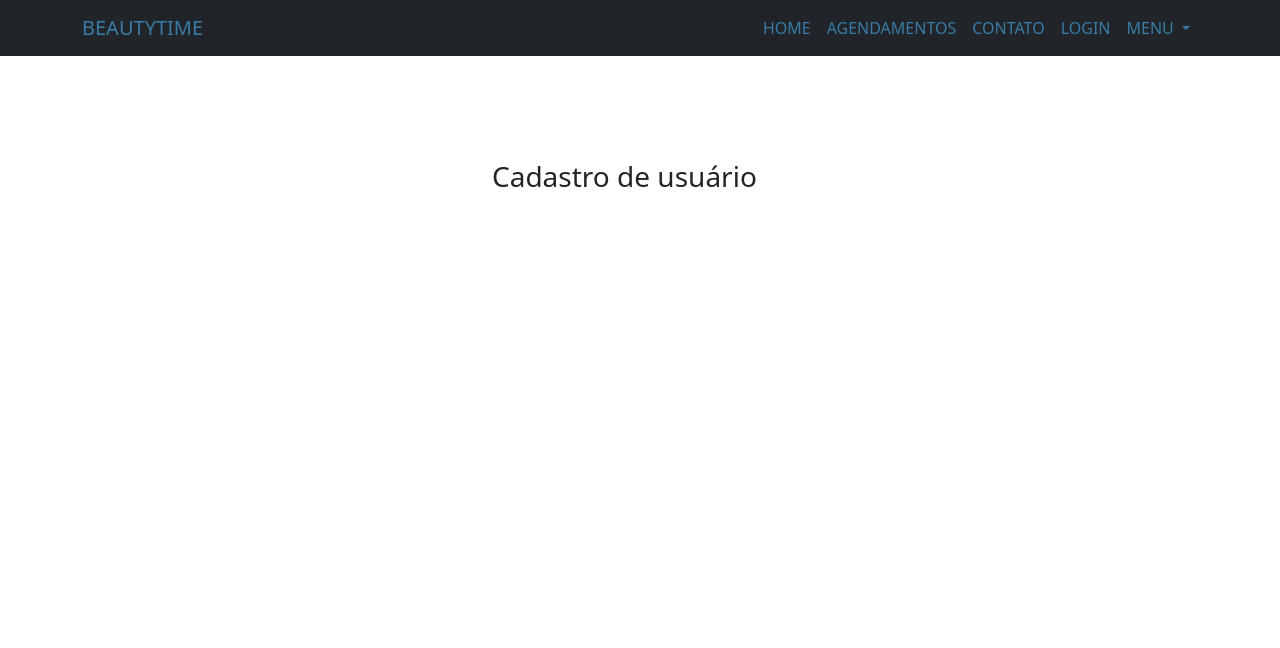
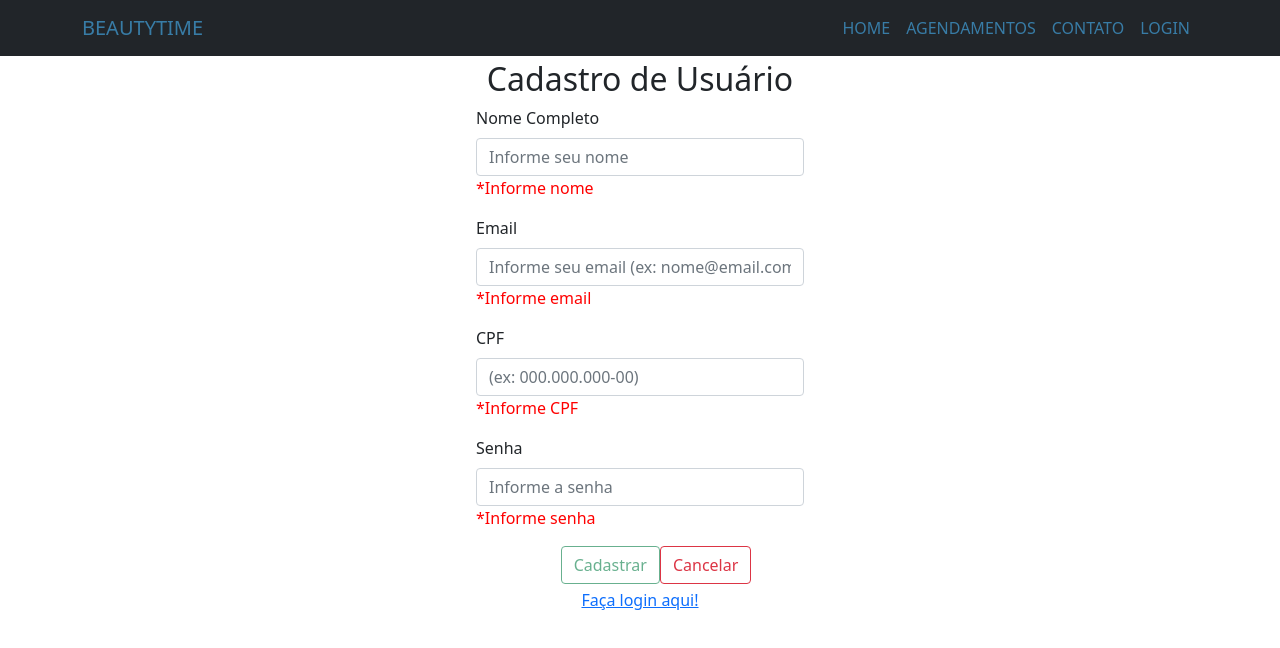
Before and after one commit to Squad-ProWay/Projeto-de-Milhoes-Angular, an Angular app: page /cadusuario in a window 1280 px wide. Shown: the top 648 px of the page. Built offline with nearby package versions, Linux system fonts and the light colour scheme; a web font is replaced by a local one.

Commit message:
Modificando navbar para ADM e USER

```diff
--- a/db.json
+++ b/db.json
@@ -44,5 +44,23 @@
       "descricao": "weqweqwe eqwewqeqweqw qwwqe",
       "id": 3
     }
+  ],
+  "usuarios": [
+    {
+      "nome": "Ana Brandão",
+      "email": "ana@gmail.com",
+      "cpf": "123.456.789-09",
+      "senha": "123",
+      "perfil": "ADM",
+      "id": 1
+    },
+    {
+      "nome": "Paty Brandão",
+      "email": "paty@gmail.com",
+      "cpf": "100.200.300-40",
+      "senha": "123",
+      "perfil": "USUARIO",
+      "id": 2
+    }
   ]
 }
--- a/src/app/app.component.html
+++ b/src/app/app.component.html
@@ -17,10 +17,10 @@
           <a routerLink="" class="nav-link active" aria-current="page" href="index.html">Contato</a>
         </li>
         <li class="nav-item">
-          <a routerLink="login" class="nav-link active" aria-current="page" href="index.html">Login</a>
+          <a *ngIf="!userLogado.email" routerLink="login" class="nav-link active" aria-current="page" href="index.html">Login</a>
         </li>
         <li class="nav-item dropdown">
-          <a class=" dropcolor nav-link dropdown-toggle" href="#" id="navbarDropdown" role="button"
+          <a *ngIf="userLogado.perfil=='ADM'" class=" dropcolor nav-link dropdown-toggle" href="#" id="navbarDropdown" role="button"
               data-bs-toggle="dropdown" aria-expanded="false">
               Menu
           </a>
@@ -33,6 +33,8 @@
       </ul>
     </div>
   </div>
+  <a *ngIf="userLogado.email" class="btn btn-logout btn-outline-primary m-2" (click)="logout()">Logout</a>
+  <label *ngIf="userLogado.email" style="color: white; margin-left: 6px;" class="bg-dark">{{ "Bem vindo(a), " + userLogado.nome + "!" }}</label>
 </nav>
 
 <!--ROUTER-->
--- a/src/app/app.component.ts
+++ b/src/app/app.component.ts
@@ -7,4 +7,22 @@ import { Component } from '@angular/core';
 })
 export class AppComponent {
   title = 'projetoCap';
+
+  userLogado: any = {}
+  pegarPerfilUsuarioConectado(){
+    let user: (string | null) = localStorage.getItem("userConectado")
+    if(user != null){
+      user = JSON.parse(user)
+      this.userLogado = user
+    }
+  }
+  constructor(){
+    this.pegarPerfilUsuarioConectado();
+  }
+
+  logout(){
+    localStorage.removeItem("userConectado")
+    window.location.reload()
+  }
+
 }
--- a/src/app/cadastro-usuario/cadastro-usuario.component.css
+++ b/src/app/cadastro-usuario/cadastro-usuario.component.css
@@ -1,5 +1,8 @@
 .container {
-    margin-top: 10rem;
-    width: 20rem;
-    height: 40rem;
+    width: 22rem;
+    margin-top: 60px;
 }
+
+.lbl-invalid {
+    color: red;
+}
--- a/src/app/cadastro-usuario/cadastro-usuario.component.html
+++ b/src/app/cadastro-usuario/cadastro-usuario.component.html
@@ -1,5 +1,40 @@
-<div class="container">
-    <h3>Cadastro de usuário</h3>
+<div class="container w-45">
+    <div class="text-center">
+        <h2>Cadastro de Usuário</h2>
+    </div>
+    <form #f="ngForm" (ngSubmit)="salvar(f.value)">
+        <div class="mb-3">
+            <label class="form-label">Nome Completo</label>
+            <input #fnome="ngModel" type="text" class="form-control" ngModel name='nome'
+                placeholder="Informe seu nome" required>
+            <div class="lbl-invalid" *ngIf="fnome.invalid">*Informe nome</div>
+        </div>
+        <div class="mb-3">
+            <label class="form-label">Email</label>
+            <input #femail="ngModel" type="email" class="form-control" ngModel name='email'
+                placeholder="Informe seu email (ex: nome@email.com)" required>
+            <div class="lbl-invalid" *ngIf="femail.invalid">*Informe email</div>
+        </div>
+        <div class="mb-3">
+            <label class="form-label">CPF</label>
+            <input #femail="ngModel" type="text" class="form-control" ngModel name='cpf'
+                placeholder="(ex: 000.000.000-00)" required>
+            <div class="lbl-invalid" *ngIf="femail.invalid">*Informe CPF</div>
+        </div>
+        <div class="mb-3">
+            <label class="form-label">Senha</label>
+            <input #fsenha="ngModel" type="password" class="form-control" ngModel name="senha"
+                placeholder="Informe a senha" required>
+            <div class="lbl-invalid" *ngIf="fsenha.invalid">*Informe senha</div>
+        </div>
+        <div class="container text-center m-1">
+            <button [disabled]="f.invalid" type="submit" class="btn btn-outline-success">Cadastrar</button>
+            <button type="reset" class="btn btn-outline-danger ">Cancelar</button>
+        </div>
+    </form>
+    <div class="text-center">
+        <a routerLink="/login">Faça login aqui!</a>
+    </div>
+    <label>{{msg}}</label>
 </div>
-
 <router-outlet></router-outlet>
--- a/src/app/cadastro-usuario/cadastro-usuario.component.ts
+++ b/src/app/cadastro-usuario/cadastro-usuario.component.ts
@@ -1,4 +1,5 @@
 import { Component, OnInit } from '@angular/core';
+import { UsuarioService } from '../usuario.service';
 
 @Component({
   selector: 'app-cadastro-usuario',
@@ -7,7 +8,14 @@ import { Component, OnInit } from '@angular/core';
 })
 export class CadastroUsuarioComponent implements OnInit {
 
-  constructor() { }
+  constructor(private serviceUsuario: UsuarioService) { }
+
+  msg: string = ""
+
+  salvar(dados: any){
+    dados.perfil = "USUARIO"
+    this.serviceUsuario.gravar(dados).subscribe(x => window.location.reload())
+ }
 
   ngOnInit(): void {
   }
--- a/src/app/consulta-servico/consulta-servico.component.html
+++ b/src/app/consulta-servico/consulta-servico.component.html
@@ -5,7 +5,7 @@
             <th>Id</th>
             <th>Nome do Serviço</th>
             <th>Descrição</th>
-            <th>Preço</th>
+            <th>Preço R$</th>
             <th>Tempo de execução</th>
             <th>Status</th>
             <th>Edição</th>
--- a/src/app/login/login.component.html
+++ b/src/app/login/login.component.html
@@ -1,19 +1,24 @@
 <div class="container w-25">
   <div class="bg-light p-5 rounded-3">
-    <form>
+    <form #f="ngForm" (ngSubmit)="fazerLogin(f.value)" >
       <h1 class="mb-3 text-center">Login</h1>
       <div class="mb-3">
         <label for="inputEmail" class="form-label fs-5">Email</label>
-        <input type="email" class="form-control" id="inputEmail" placeholder="Email para login">
+        <input type="email" class="form-control" id="inputEmail" ngModel name="email" placeholder="Email para login">
         <div class="form-text">Nós não iremos compartilhar seu e-mail com ninguém.</div>
       </div>
       <div class="mb-3">
         <label for="inputSenha" class="form-label fs-5">Senha</label>
-        <input type="password" class="form-control" id="inputSenha" placeholder="Senha">
+        <input type="password" class="form-control" id="inputSenha" ngModel name="senha" placeholder="Senha">
       </div>
       <div>
         <button type="submit" class="btn btn-primary mt-3 w-100">Login</button>
       </div>
     </form>
   </div>
+  <div class="container mt-3 text-center">
+    <a routerLink="/cadusuario">Não possui conta? Clique aqui!</a>
+  </div>
+  <p>{{ usuarioConectado.nome }}</p>
 </div>
+<router-outlet></router-outlet>
--- a/src/app/login/login.component.ts
+++ b/src/app/login/login.component.ts
@@ -1,4 +1,5 @@
 import { Component, OnInit } from '@angular/core';
+import { UsuarioService } from '../usuario.service';
 
 @Component({
   selector: 'app-login',
@@ -7,7 +8,47 @@ import { Component, OnInit } from '@angular/core';
 })
 export class LoginComponent implements OnInit {
 
-  constructor() { }
+  constructor(private serviceUsuario: UsuarioService) { }
+
+  usuarios: any = []
+
+  usuarioConectado = {
+    id:0,
+    nome: '',
+    email: '',
+    cpf: '',
+    senha: '',
+    perfil: ''
+  }
+
+  fazerLogin(dados: any) {
+    this.serviceUsuario.getAll().subscribe(x => {
+      this.usuarios = x
+      this.verificarLogin(dados.email, dados.senha, this.usuarios)
+    })
+  }
+
+  verificarLogin(email: string, senha: string, dados: any) {
+    localStorage.removeItem("UserConectado")
+    for(let i = 0; i < dados.length; i++) {
+      if(email == dados[i].email && senha == dados[i].senha) {
+        this.usuarioConectado.id = dados[i].id
+        this.usuarioConectado.nome = dados[i].nome
+        this.usuarioConectado.email = dados[i].email
+        this.usuarioConectado.cpf = dados[i].cpf
+        this.usuarioConectado.senha = dados[i].senha
+        this.usuarioConectado.perfil = dados[i].perfil
+        this.gravarDadosLocalStorage()
+      }
+    }
+
+    window.location.reload();
+  }
+
+
+  gravarDadosLocalStorage () {
+    localStorage.setItem("userConectado", JSON.stringify(this.usuarioConectado))
+  }
 
   ngOnInit(): void {
   }
--- /dev/null
+++ b/src/app/usuario.service.ts
@@ -0,0 +1,20 @@
+import { HttpClient, HttpClientModule } from '@angular/common/http';
+import { Injectable } from '@angular/core';
+
+@Injectable({
+  providedIn: 'root'
+})
+export class UsuarioService {
+
+  constructor(private http:HttpClient) { }
+
+  gravar(dados: any) {
+    let url = 'http://localhost:3000/usuarios'
+    return this.http.post(url, dados);
+  }
+
+  getAll() {
+    let url = 'http://localhost:3000/usuarios'
+    return this.http.get(url)
+  }
+}
```
Also changed, not shown: 1 other file (tests, documents, lock files or other folders).
